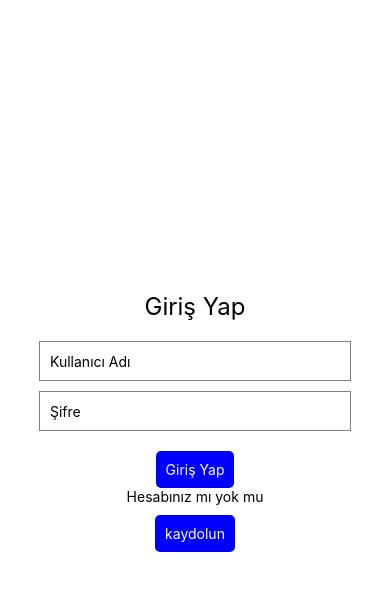
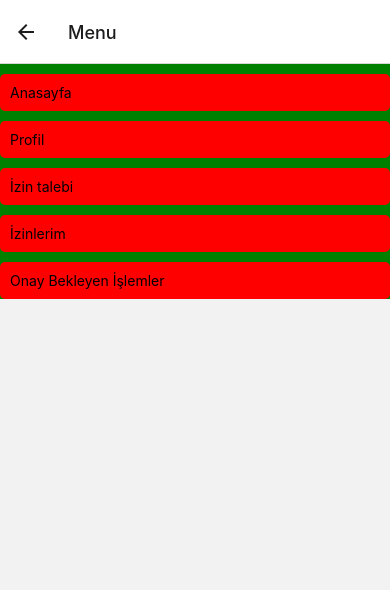
Before and after one commit to GoktugYmsk/expo-company-permit, a React Native app: screen /Menu in a window 390 px wide. Shown: the top 590 px of the page. Built offline with nearby package versions, Linux system fonts and the light colour scheme.

Commit message:
home page is edited

```diff
--- a/App.js
+++ b/App.js
@@ -1,13 +1,26 @@
 import { StatusBar } from 'expo-status-bar';
-import { StyleSheet, Text, View } from 'react-native';
+import React from 'react';
+import { StyleSheet } from 'react-native';
+import { NavigationContainer } from '@react-navigation/native';
+import { createStackNavigator } from '@react-navigation/stack';
 import Login from './components/login';
+import SignUp from './components/signUp';
+import Menu from './components/menu/menu';
+import Home from './components/menu/home';
+
+const Stack = createStackNavigator();
 
 export default function App() {
   return (
-    <View style={styles.container}>
-      <Login />
+    <NavigationContainer>
+      <Stack.Navigator initialRouteName="Login">
+        <Stack.Screen name="Login" component={Login} />
+        <Stack.Screen name="SignUp" component={SignUp} />
+        <Stack.Screen name="Menu" component={Menu} />
+        <Stack.Screen name="Home" component={Home} />
+      </Stack.Navigator>
       <StatusBar style="auto" />
-    </View>
+    </NavigationContainer>
   );
 }
 
--- a/components/login/index.jsx
+++ b/components/login/index.jsx
@@ -1,26 +1,43 @@
-import React from 'react';
+import React, { useState } from 'react';
 import { StatusBar } from 'expo-status-bar';
 import { StyleSheet, Text, View, TextInput, TouchableOpacity } from 'react-native';
+import { useNavigation } from '@react-navigation/native';
 
 function Login() {
+    const navigation = useNavigation();
+    const [username, setUsername] = useState('');
+    const [password, setPassword] = useState('');
+
+    const handleClick = () => {
+        if (username === 'Göktuğ' && password === '1234') {
+            navigation.navigate('Menu');
+        } else {
+            console.log("Hatalı giriş!");
+        }
+    };
+
     return (
         <View style={styles.container}>
             <Text style={styles.title}>Giriş Yap</Text>
             <TextInput
                 style={styles.input}
                 placeholder="Kullanıcı Adı"
+                value={username}
+                onChangeText={setUsername}
             />
             <TextInput
                 style={styles.input}
                 placeholder="Şifre"
                 secureTextEntry={true}
+                value={password}
+                onChangeText={setPassword}
             />
-            <TouchableOpacity style={styles.button}>
+            <TouchableOpacity style={styles.button} onPress={handleClick}>
                 <Text style={styles.buttonText}>Giriş Yap</Text>
             </TouchableOpacity>
             <Text>Hesabınız mı yok mu</Text>
-            <TouchableOpacity style={styles.button}>
-                <Text style={styles.buttonText}>kaydolun</Text>
+            <TouchableOpacity style={styles.button} onPress={handleClick}>
+                <Text style={styles.buttonText}>Kaydolun</Text>
             </TouchableOpacity>
             <StatusBar style="auto" />
         </View>
--- a/components/menu/home/index.jsx
+++ b/components/menu/home/index.jsx
@@ -1,24 +1,38 @@
-import React from 'react'
-import { StyleSheet, Text, View, TextInput, TouchableOpacity } from 'react-native';
+import React, { useState } from 'react';
+import { StyleSheet, Text, View } from 'react-native';
+import { Calendar } from 'react-native-calendars';
 
 function Home() {
+    const [selectedDate, setSelectedDate] = useState(new Date()); // Varsayılan seçili tarih
 
     return (
-        <View>
-            <Text>
-                İzinlilerin Listesi
-            </Text>
-            <Text>
-                Ahmet
-            </Text>
-            <Text>
-                Mehmet
-            </Text>
-            <Text>
-                Cemal
-            </Text>
+        <View style={styles.container}>
+            <Text style={styles.title}>İzinlilerin Listesi</Text>
+            <Calendar
+                current={selectedDate}
+                onDayPress={(day) => setSelectedDate(day.dateString)}
+                monthFormat={'yyyy MMMM'}
+                markingType={'period'}
+                hideExtraDays={true}
+                markedDates={{
+                    [selectedDate]: { selected: true, selectedColor: 'blue' },
+                }}
+            />
+            <Text>7 Ağustos izinlilerin Listesi</Text>
         </View>
-    )
+    );
 }
 
-export default Home
+const styles = StyleSheet.create({
+    container: {
+        flex: 1,
+        justifyContent: 'center',
+        alignItems: 'center',
+    },
+    title: {
+        fontSize: 24,
+        marginBottom: 20,
+    },
+});
+
+export default Home;
--- /dev/null
+++ b/components/menu/menu.jsx
@@ -0,0 +1,47 @@
+import { useNavigation } from '@react-navigation/native';
+import React from 'react'
+
+import { StyleSheet, Text, View, TextInput, TouchableOpacity } from 'react-native';
+
+function Menu() {
+
+    const navigation = useNavigation();
+
+    return (
+        <View style={styles.container}  >
+            <TouchableOpacity style={styles.button} onPress={() => navigation.navigate('Home')} >
+                <Text style={styles.buttonText}>Anasayfa</Text>
+            </TouchableOpacity>
+            <TouchableOpacity style={styles.button} >
+                <Text style={styles.buttonText}>Profil</Text>
+            </TouchableOpacity>
+            <TouchableOpacity style={styles.button} >
+                <Text style={styles.buttonText}>İzin talebi</Text>
+            </TouchableOpacity>
+            <TouchableOpacity style={styles.button} >
+                <Text style={styles.buttonText}>İzinlerim</Text>
+            </TouchableOpacity>
+            <TouchableOpacity style={styles.button} >
+                <Text style={styles.buttonText}>Onay Bekleyen İşlemler</Text>
+            </TouchableOpacity>
+        </View >
+    );
+}
+const styles = StyleSheet.create({
+    container: {
+        display: 'flex',
+        backgroundColor: 'green',
+        alignItems: 'center',
+        justifyContent: 'center',
+    },
+    button: {
+        backgroundColor: 'red',
+        padding: 10,
+        borderRadius: 5,
+        marginTop: 10,
+        width: '100%',
+    },
+});
+
+
+export default Menu
--- a/components/signUp/index.jsx
+++ b/components/signUp/index.jsx
@@ -1,8 +1,12 @@
 import React from 'react'
+
+import { StyleSheet, Text, View, TextInput, TouchableOpacity } from 'react-native';
 
 function SignUp() {
     return (
-        <div>SignUp</div>
+        <View>
+            <Text>signup ekranı</Text>
+        </View>
     )
 }
 
--- a/package.json
+++ b/package.json
@@ -9,10 +9,13 @@
     "web": "expo start --web"
   },
   "dependencies": {
+    "@react-navigation/native": "^6.1.7",
+    "@react-navigation/stack": "^6.3.17",
     "expo": "~49.0.5",
     "expo-status-bar": "~1.6.0",
     "react": "18.2.0",
-    "react-native": "0.72.3"
+    "react-native": "0.72.3",
+    "react-native-calendars": "^1.1300.0"
   },
   "devDependencies": {
     "@babel/core": "^7.20.0"
```
Also changed, not shown: 1 other file (tests, documents, lock files or other folders).
